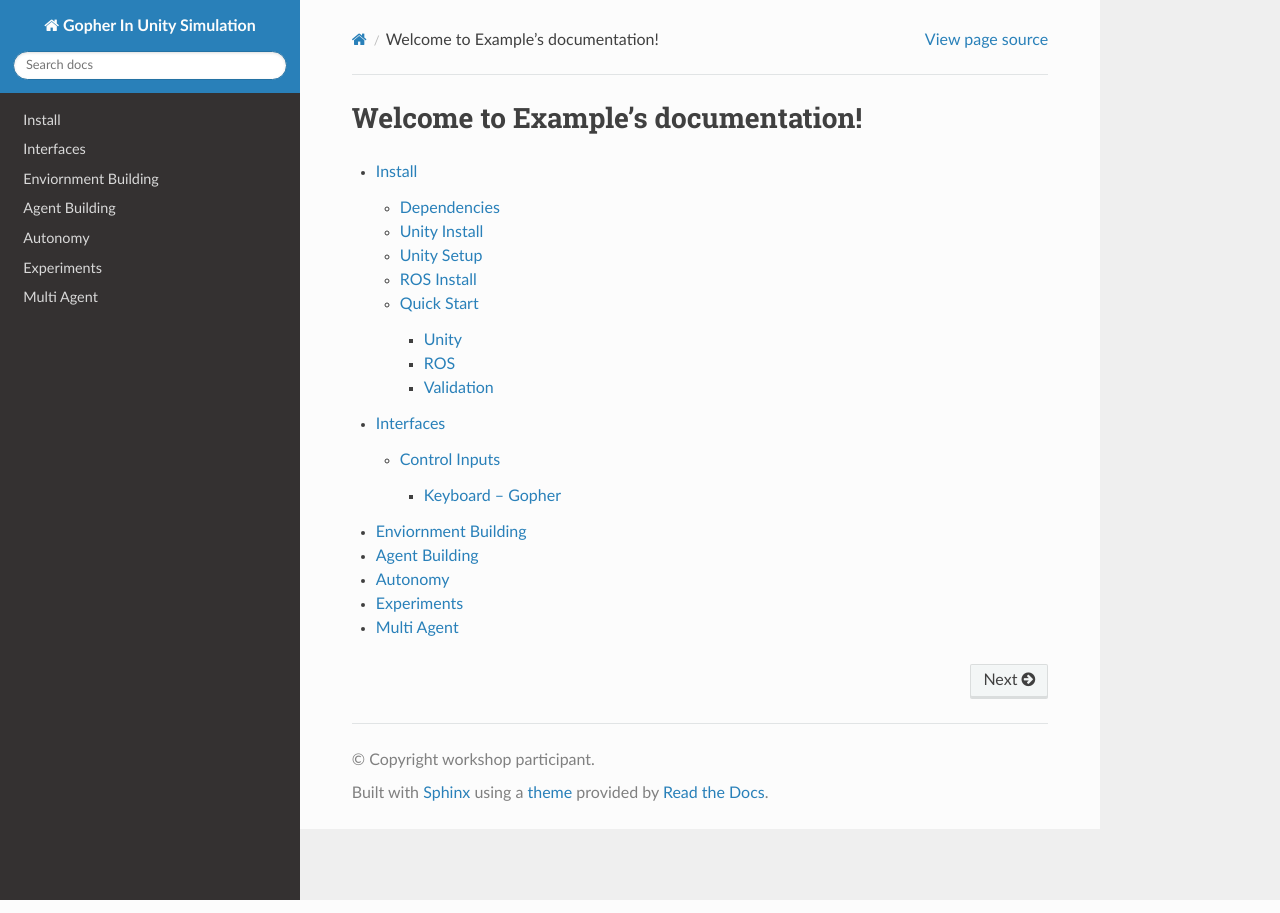
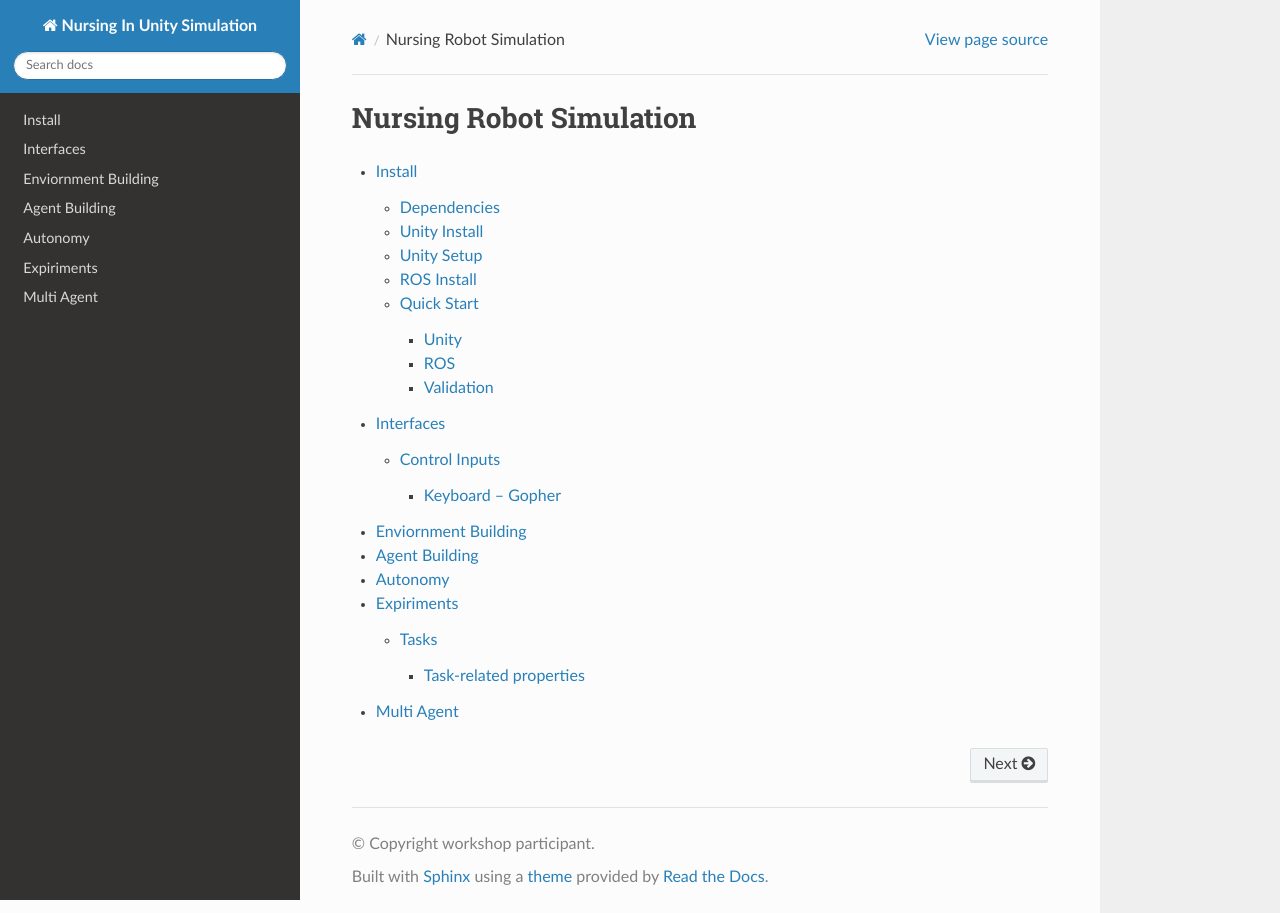
Before and after one commit to dsaliba/simulation-docs, a Sphinx documentation site: the page built from doc/index.rst, in a window 1280 px wide. Built offline with Sphinx 7.4.7 and the Read the Docs theme 3.1.0, drawn with Linux system fonts in a browser that asks for light colours.

Commit message:
WIP commit to test if sphinxsharp works on hosted github page

```diff
--- a/doc/Experiments.rst
+++ /dev/null
@@ -1,2 +0,0 @@
-Experiments
-================================================
--- /dev/null
+++ b/doc/Expiriments.rst
@@ -0,0 +1,28 @@
+.. default-domain:: sphinxsharp
+
+
+
+##################
+Expiriments
+##################
+In the Nursing Simulation Experiments represent a collection of :ref:`Tasks` to be run in sequence.
+
+
+.. _Tasks:
+
+**************
+Tasks
+**************
+
+
+Tasks serve as a way to unify all elements of your simulation into one managable unit.
+The `Task.cs` abstract class provides the general structure of a Nursing Simulation task.
+Tasks contain information regaurding the task and its elements, as well as overidable functions for dictating the behavior of the task.
+Most of the information needed for a task can be provided from the **inspector**. The below sections go over task information which can be provided via the inspector.
+
+Task-related properties
+----------------------
+
+.. property:: public int IntProp { get; set; }
+
+    Example of property with "get; set;" accessors.
--- a/doc/Install.rst
+++ b/doc/Install.rst
@@ -1,6 +1,6 @@
 Install
 ================================================
-The Gopher In Unity Simulation consists of two componants, the Unity enviornment, and the ROS code.
+The Nursing Robot Simulation consists of two componants, the Unity enviornment, and the ROS code.
 
 
 
@@ -61,6 +61,9 @@ Nagivate to the **Prefabs** folder and drag an instance of **Gopher** into the t
 .. image:: images/tree.png
    :width: 400
 
+.. warning::
+   This instance should be deleted after the conclusion of this tutorial. When designing expiriments you will spawn robot agents programatically
+
 Next create, in order to varify our connection we will create a simple model publisher.
 
 1. Create a **Empty Game Object** in the top level of the **Hiearchy** pane named `RosConnection`
--- a/doc/conf.py
+++ b/doc/conf.py
@@ -6,7 +6,8 @@
 # -- Project information -----------------------------------------------------
 # https://www.sphinx-doc.org/en/master/usage/configuration.html#project-information
 
-project = 'Gopher In Unity Simulation'
+
+project = 'Nursing In Unity Simulation'
 copyright = 'workshop participant'
 author = 'Dimitri Saliba'
 release = '0.1'
@@ -15,7 +16,7 @@ release = '0.1'
 # -- General configuration ---------------------------------------------------
 # https://www.sphinx-doc.org/en/master/usage/configuration.html#general-configuration
 
-extensions = ['myst_parser']
+extensions = ['myst_parser', 'sphinxsharp.sphinxsharp']
 
 templates_path = ['_templates']
 exclude_patterns = ['_build', 'Thumbs.db', '.DS_Store']
--- a/doc/index.rst
+++ b/doc/index.rst
@@ -3,7 +3,7 @@
    You can adapt this file completely to your liking, but it should at least
    contain the root `toctree` directive.
 
-Welcome to Example's documentation!
+Nursing Robot Simulation
 ===================================
 
 .. toctree::
@@ -14,5 +14,5 @@ Welcome to Example's documentation!
    Enviornment-Building.rst
    Agent-Building.rst
    Autonomy.rst
-   Experiments.rst
+   Expiriments.rst
    Multi-Agent.rst
```
